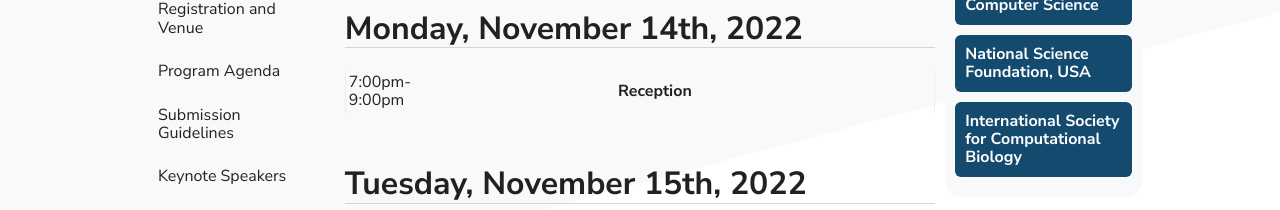
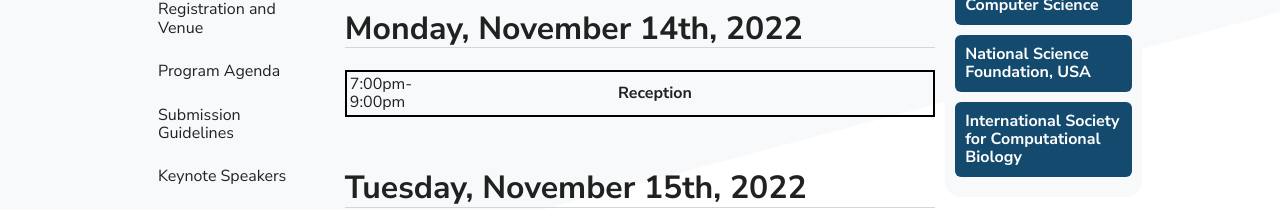
Before and after one commit to Mangul-Lab-USC/_ISBRA22, a Next.js app: page /agenda in a window 1280 px wide. Shown: the part 515-725 px from the top of the page. Built offline with nearby package versions, Linux system fonts and the light colour scheme.

Commit message:
Update general.module.css

```diff
--- a/styles/general.module.css
+++ b/styles/general.module.css
@@ -87,8 +87,6 @@
 
 .styledtable {
   display: grid;
-  border: 2px solid black ridge(5,10,1);
-  border-style: ridge;
+  border: 2px solid black;
   border-collapse: collapse;
-  border-width: 0 1px;
 }
```
